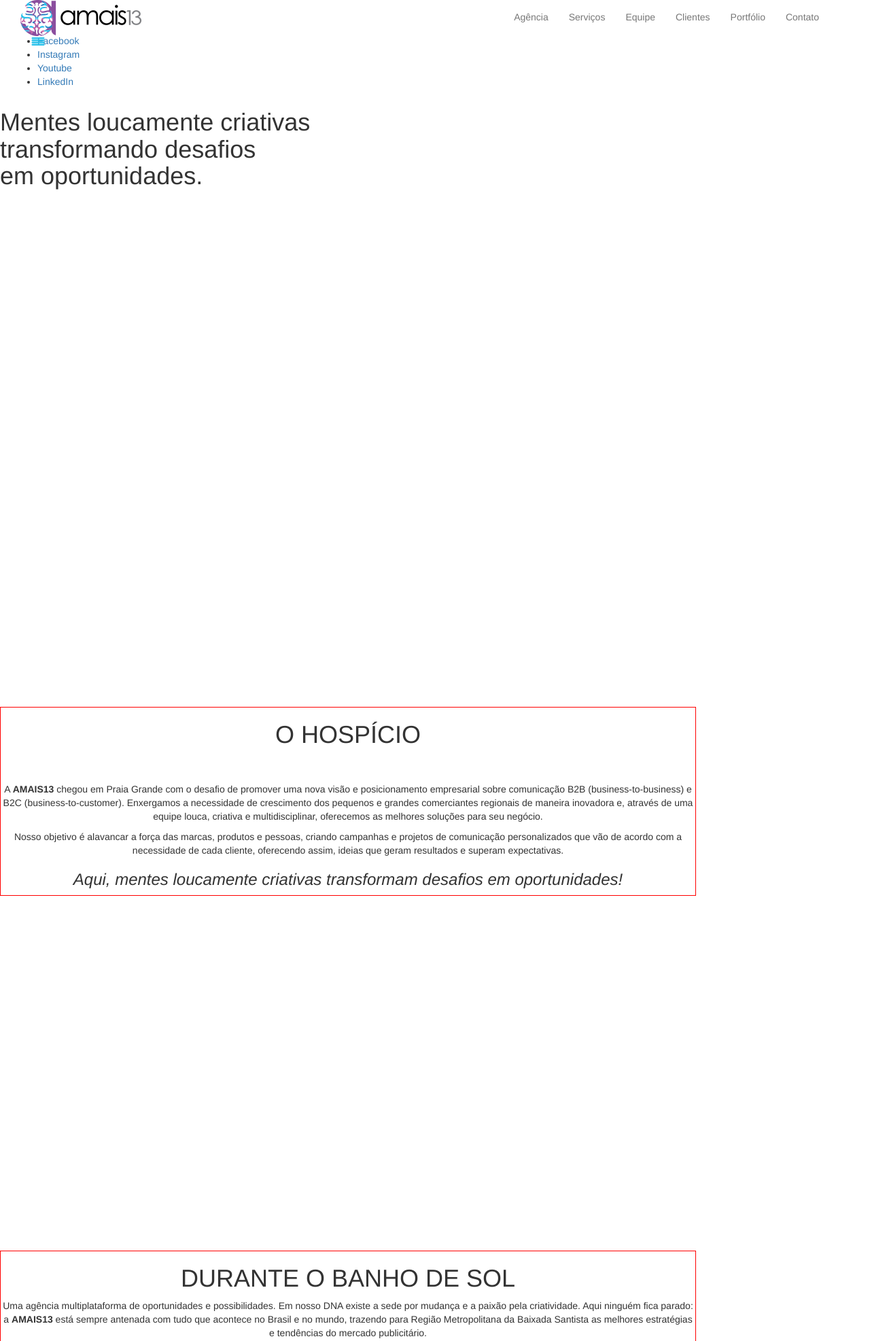
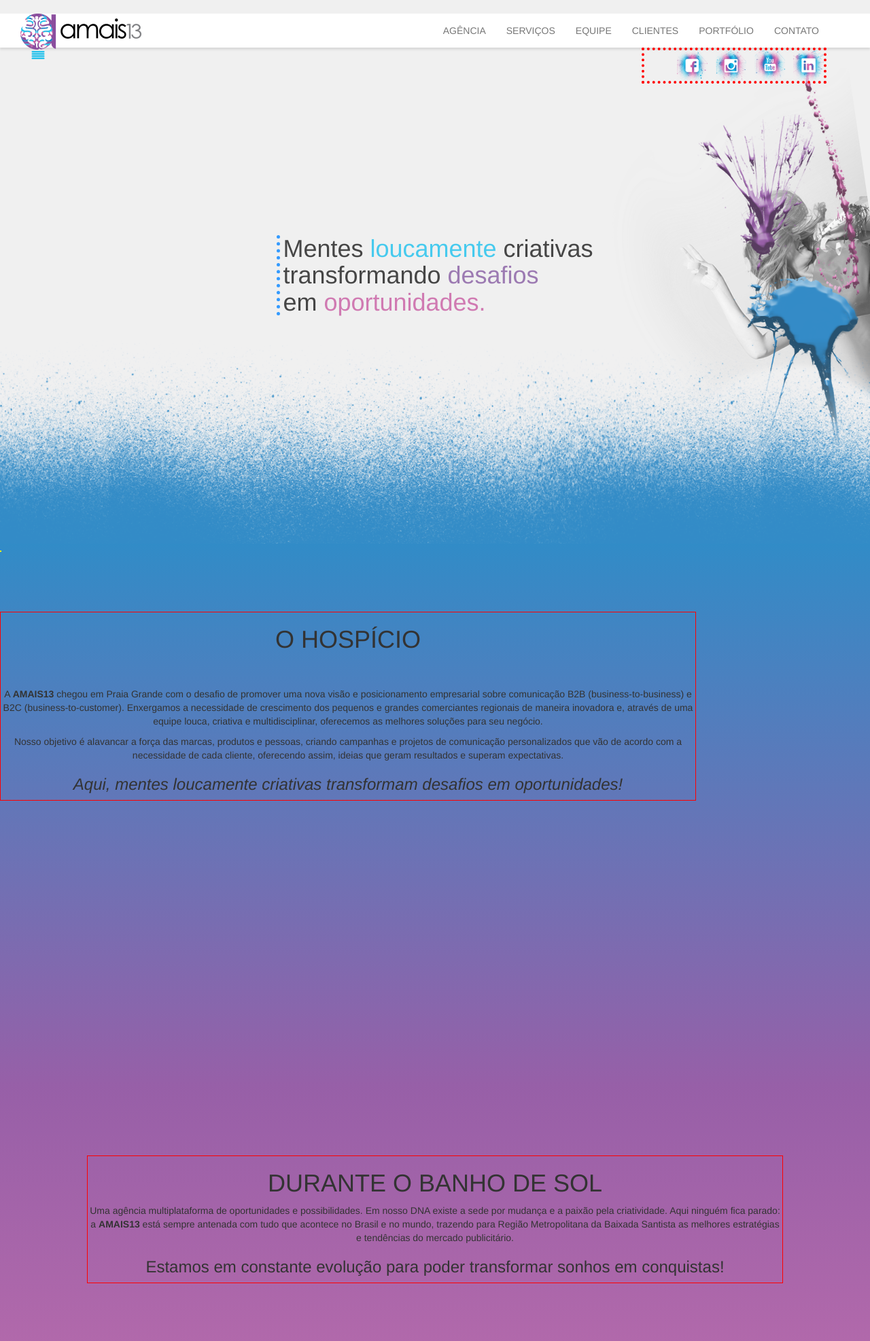
Before and after one commit to FCamargoJr/amais13, a PHP site: page /inicial.html in a window 1280 px wide. Shown: the top 1973 px of the page at 68% size. Run offline with PHP 8.4, Linux system fonts and the light colour scheme; some libraries are stand-ins or nearby versions; some web fonts are replaced.

Commit message:
conflito merge

```diff
--- a/css/estilo2.css
+++ b/css/estilo2.css
@@ -23,26 +23,16 @@ section{margin-top: 100px; text-align: center; max-width: 80vw; position: relati
 .secao {height: 100vh; width: 100%; overflow: hidden;}
 .tela {position: relative; }
 
+header{margin-top: 20px; background-color: #fff; height: auto; box-shadow: 0 3px 3px rgba(0,0,0,.1); position:fixed; width: 100%; z-index: 255;
+text-transform: uppercase; overflow: visible;}
+
 /* ===========================
 --- RESPONSIVE
 ============================ */
-<<<<<<< HEAD
 @media screen and (min-width: 900px){
 	.navbar-brand {margin-left: 5%;
 		width:100px;
-        height:50px;
-    }
-=======
-header{margin-top: 20px; background-color: #fff; height: auto; box-shadow: 0 3px 3px rgba(0,0,0,.1); position:fixed; width: 100%; z-index: 255;
-text-transform: uppercase; overflow: visible;}
-
-.navbar-brand {margin-left: 2%; position: fixed;}
-
-@media screen and (min-width: 900px){
-	.navbar-brand {margin-left: 5%;}
-	.capa h1{margin-left: 30%;}
-	.circulos {}
->>>>>>> b6f1d38353a735a457d9f33d0f516858d5f25345
+        height:50px;}
 }
 
 @media screen and (max-width: 700px){
```
